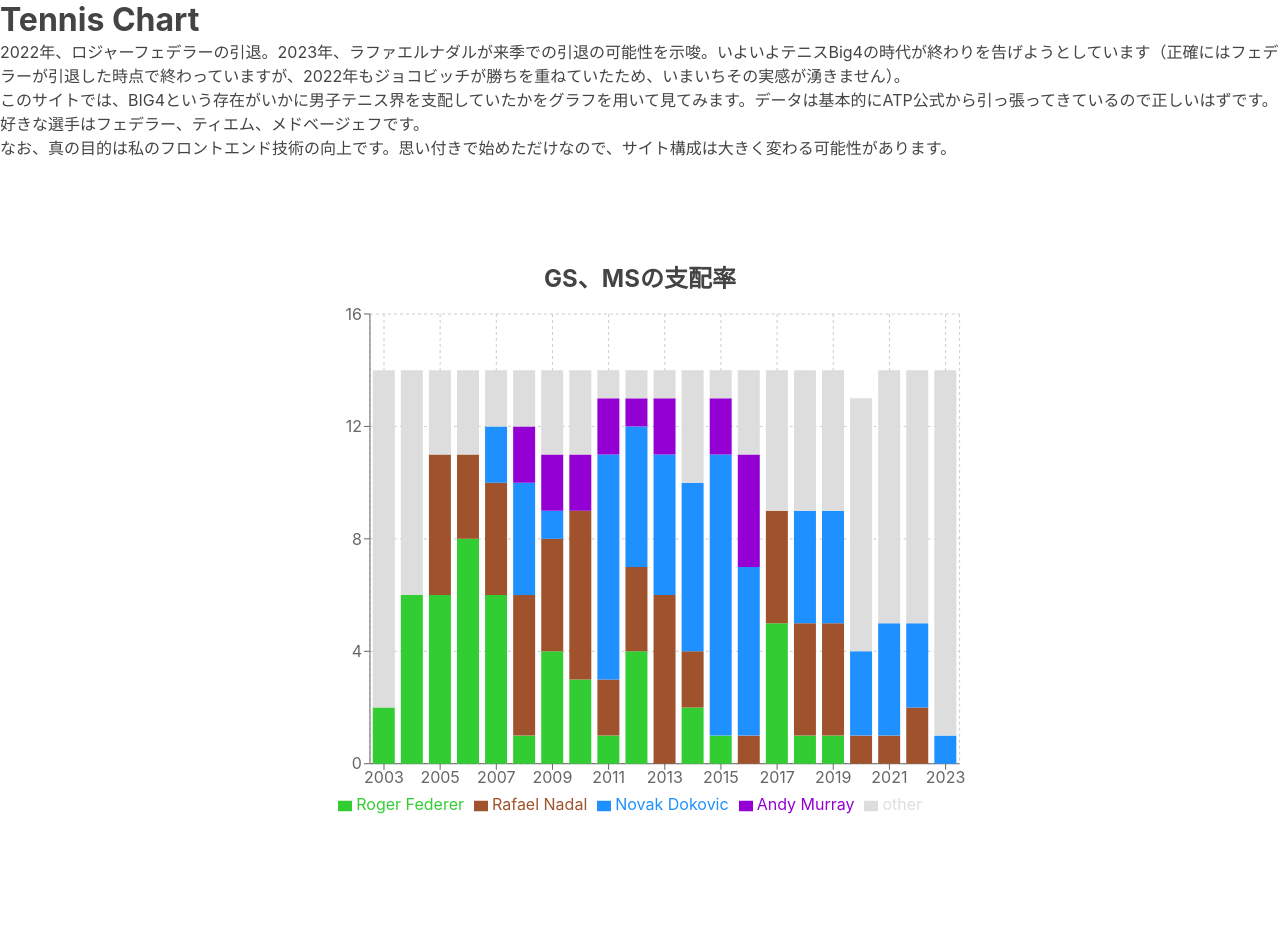
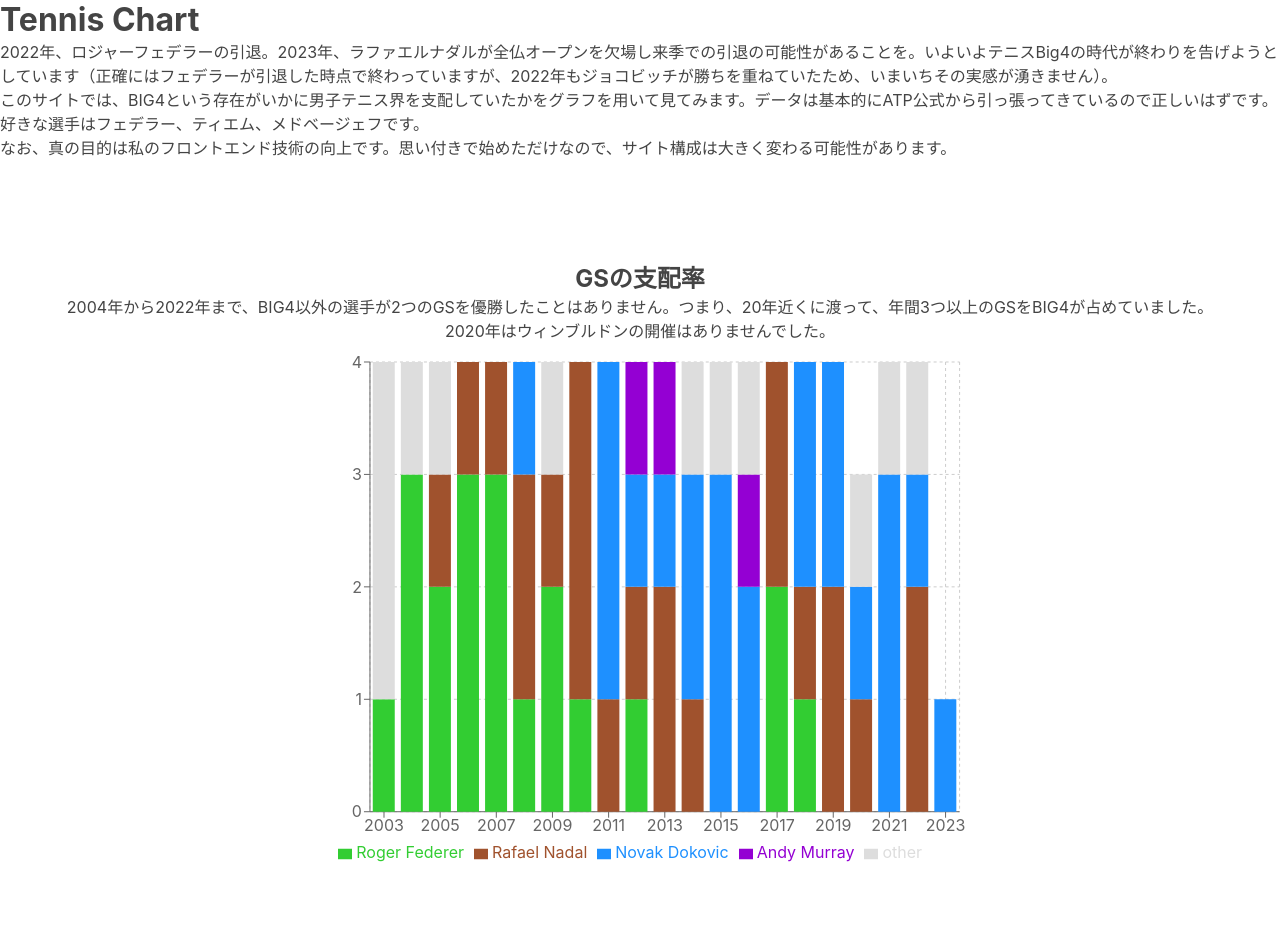
Before and after one commit to kento-yoshidu/TennisChart, a Next.js app: page / in a window 1280 px wide. Shown: the top 952 px of the page. Built offline with nearby package versions, Linux system fonts and the light colour scheme.

Commit message:
⚡ Update

```diff
--- a/components/charts.tsx
+++ b/components/charts.tsx
@@ -1,14 +1,52 @@
 import React from 'react';
-import { BarChart, Bar, Cell, XAxis, YAxis, CartesianGrid, Tooltip, Legend, ResponsiveContainer } from 'recharts';
+import { BarChart, Bar, XAxis, YAxis, CartesianGrid, Tooltip, Legend, ResponsiveContainer } from 'recharts'
 
-import { data } from '../data/data';
+import { data, data2 } from '../data/data'
 
 import styles from "../styles/chart.module.css"
 
 const Chart = () => {
   return (
-    <section className={styles.wrapper}>
-      <h2>GS、MSの支配率</h2>
+    <>
+      <section className={styles.wrapper}>
+        <h2>GSの支配率</h2>
+
+        <p>2004年から2022年まで、BIG4以外の選手が2つのGSを優勝したことはありません。つまり、20年近くに渡って、年間3つ以上のGSをBIG4が占めていました。</p>
+
+        <p>2020年はウィンブルドンの開催はありませんでした。</p>
+
+        <ResponsiveContainer width="60%" aspect={4.0/3.0}>
+          <BarChart
+            data={data2}
+            margin={{
+              top: 20,
+              right: 30,
+              left: 20,
+              bottom: 5,
+            }}
+          >
+            <CartesianGrid strokeDasharray="3 3" />
+
+            <XAxis dataKey="year" />
+            <YAxis />
+
+            <Tooltip />
+
+            <Legend />
+
+            <Bar dataKey="Roger Federer" stackId="a" fill="#32cd32" />
+            <Bar dataKey="Rafael Nadal" stackId="a" fill="#a0522d" />
+            <Bar dataKey="Novak Dokovic" stackId="a" fill="#1e90ff" />
+            <Bar dataKey="Andy Murray" stackId="a" fill="#9400d3" />
+            <Bar dataKey="other" stackId="a" fill="#dddddd" />
+          </BarChart>
+        </ResponsiveContainer>
+      </section>
+
+      <section className={styles.wrapper}>
+        <h2>GS、MSの支配率</h2>
+
+        {/* <p>こうしてみると、思った以上にフェデラーがMSを優勝できていないことがわかりますね */}
 
         <ResponsiveContainer width="60%" aspect={4.0/3.0}>
           <BarChart
@@ -32,7 +70,8 @@
             <Bar dataKey="other" stackId="a" fill="#dddddd" />
           </BarChart>
         </ResponsiveContainer>
-    </section>
+      </section>
+    </>
   );
 }
 
--- a/data/data.ts
+++ b/data/data.ts
@@ -156,3 +156,121 @@
     "other": 13
   },
 ]
+
+export const data2 = [
+  {
+    year: "2003",
+    "Roger Federer": 1,
+    "other": 3
+  },
+  {
+    year: "2004",
+    "Roger Federer": 3,
+    "other": 1
+  },
+  {
+    year: "2005",
+    "Roger Federer": 2,
+    "Rafael Nadal": 1,
+    "other": 1
+  },
+  {
+    year: "2006",
+    "Roger Federer": 3,
+    "Rafael Nadal": 1,
+  },
+  {
+    year: "2007",
+    "Roger Federer": 3,
+    "Rafael Nadal": 1,
+  },
+  {
+    year: "2008",
+    "Roger Federer": 1,
+    "Rafael Nadal": 2,
+    "Novak Dokovic": 1,
+  },
+  {
+    year: "2009",
+    "Roger Federer": 2,
+    "Rafael Nadal": 1,
+    "other": 1
+  },
+  {
+    year: "2010",
+    "Roger Federer": 1,
+    "Rafael Nadal": 3,
+  },
+  {
+    year: "2011",
+    "Rafael Nadal": 1,
+    "Novak Dokovic": 3,
+  },
+  {
+    year: "2012",
+    "Roger Federer": 1,
+    "Rafael Nadal": 1,
+    "Novak Dokovic": 1,
+    "Andy Murray": 1,
+  },
+  {
+    year: "2013",
+    "Rafael Nadal": 2,
+    "Novak Dokovic": 1,
+    "Andy Murray": 1,
+  },
+  {
+    year: "2014",
+    "Rafael Nadal": 1,
+    "Novak Dokovic": 2,
+    "other": 1
+  },
+  {
+    year: "2015",
+    "Novak Dokovic": 3,
+    "other": 1
+  },
+  {
+    year: "2016",
+    "Novak Dokovic": 2,
+    "Andy Murray": 1,
+    "other": 1
+  },
+  {
+    year: "2017",
+    "Roger Federer": 2,
+    "Rafael Nadal": 2,
+  },
+  {
+    year: "2018",
+    "Roger Federer": 1,
+    "Rafael Nadal": 1,
+    "Novak Dokovic": 2,
+  },
+  {
+    year: "2019",
+    "Rafael Nadal": 2,
+    "Novak Dokovic": 2,
+  },
+  {
+    year: "2020",
+    "Rafael Nadal": 1,
+    "Novak Dokovic": 1,
+    "other": 1
+  },
+  {
+    year: "2021",
+    "Novak Dokovic": 3,
+    "other": 1
+  },
+  {
+    year: "2022",
+    "Rafael Nadal": 2,
+    "Novak Dokovic": 1,
+    "other": 1
+  },
+  {
+    year: "2023",
+    "Novak Dokovic": 1,
+  },
+]
--- a/package.json
+++ b/package.json
@@ -1,5 +1,5 @@
 {
-  "name": "nextjssite2",
+  "name": "Tennis Chart",
   "version": "0.1.0",
   "private": true,
   "scripts": {
--- a/pages/index.tsx
+++ b/pages/index.tsx
@@ -5,7 +5,7 @@
   <>
     <h1>Tennis Chart</h1>
 
-    <p>2022年、ロジャーフェデラーの引退。2023年、ラファエルナダルが来季での引退の可能性を示唆。いよいよテニスBig4の時代が終わりを告げようとしています（正確にはフェデラーが引退した時点で終わっていますが、2022年もジョコビッチが勝ちを重ねていたため、いまいちその実感が湧きません）。</p>
+    <p>2022年、ロジャーフェデラーの引退。2023年、ラファエルナダルが全仏オープンを欠場し来季での引退の可能性があることを。いよいよテニスBig4の時代が終わりを告げようとしています（正確にはフェデラーが引退した時点で終わっていますが、2022年もジョコビッチが勝ちを重ねていたため、いまいちその実感が湧きません）。</p>
 
     <p>このサイトでは、BIG4という存在がいかに男子テニス界を支配していたかをグラフを用いて見てみます。データは基本的にATP公式から引っ張ってきているので正しいはずです。</p>
 
--- a/styles/chart.module.css
+++ b/styles/chart.module.css
@@ -1,6 +1,6 @@
 .wrapper {
   max-width: 1166px;
-  margin: 100px auto 500px;
+  margin: 100px auto;
 
   display: flex;
   flex-direction: column;
```
